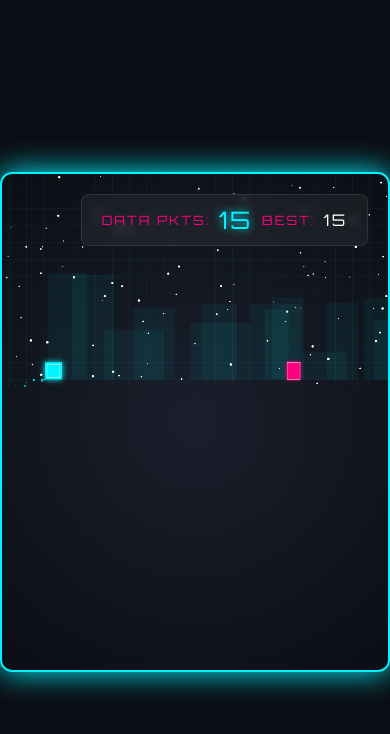
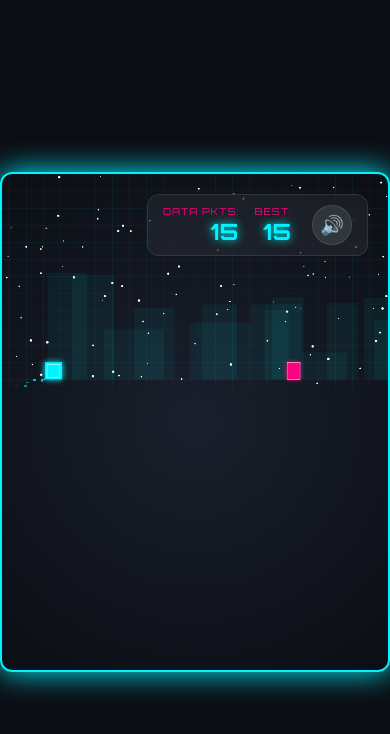
Before and after one commit to Ibnu-Alinsani/neon-runner, a website built with Vite: page index.html in a window 390 px wide. Both pictures are taken after a click on the button "START CORE". Built offline with nearby package versions, Linux system fonts and the light colour scheme; files whose address does not match are found by name.

Commit message:
feat: implement high-fidelity audio engine, universal controls, and kinetic visuals - Added Universal Jump Support: Keyboard, Mobile Touch, and Mouse Click (Desktop) - Integrated cinematic camera shake for landing, level-ups, and collisions - Optimized InputHandler with e.preventDefault() for lag-free mobile gameplay - Implemented 'Always Listening' architecture to prevent missed game signals

```diff
--- a/index.html
+++ b/index.html
@@ -31,8 +31,8 @@
             <button id="restart-btn" class="neon-btn">REBOOT</button>
         </div>
 
-        <!-- HUD: Heads-up Display -->
         <div id="hud" class="hidden">
+            <div class="score-data">
                 <div class="score-container">
                     <span class="label">DATA PKTS:</span>
                     <span id="score-val">0</span>
@@ -42,6 +42,11 @@
                     <span id="best-val">0</span>
                 </div>
             </div>
+            <!-- Audio Controller -->
+            <button id="mute-btn" class="icon-btn" title="Mute/Unmute">
+                <span id="mute-icon">🔊</span>
+            </button>
+        </div>
     </div>
 
     <!-- Entry point using ES Modules -->
--- a/src/core/AudioManager.js
+++ b/src/core/AudioManager.js
@@ -28,8 +28,8 @@ class AudioManager {
         // Start pre-fetching immediately
         this.bgmPromise = this.preFetchBGM();
 
-        window.addEventListener('click', () => this.init(), { once: true });
-        window.addEventListener('keydown', () => this.init(), { once: true });
+        // Register listeners IMMEDIATELY (Always ready to catch signals)
+        this.setupEventListeners();
     }
 
     async preFetchBGM() {
@@ -44,6 +44,10 @@ class AudioManager {
     }
 
     async init() {
+        // If we are already initializing, return the existing promise
+        if (this.initPromise) return this.initPromise;
+
+        this.initPromise = (async () => {
             if (this.isInitialized) return;
             const AudioContext = window.AudioContext || window.webkitAudioContext;
             this.ctx = new AudioContext();
@@ -72,9 +76,8 @@ class AudioManager {
             this.sidechainGain.connect(this.masterGain);
 
             this.isInitialized = true;
-        this.setupEventListeners();
 
-        // Start decoding
+            // Decode the pre-fetched buffer
             const arrayBuffer = await this.bgmPromise;
             if (arrayBuffer) {
                 try {
@@ -84,6 +87,9 @@ class AudioManager {
                     console.error('[Audio] Decoding failed:', err);
                 }
             }
+        })();
+
+        return this.initPromise;
     }
 
     setSpeed(factor, arrangementFactor = 0) {
@@ -95,22 +101,13 @@ class AudioManager {
     }
 
     setupEventListeners() {
-        eventBus.on('PLAYER_JUMP', () => this.playOneShot(440, 'sawtooth', 0.1, 0.15));
-        eventBus.on('PLAYER_LAND', () => this.playOneShot(100, 'sine', 0.15, 0.3));
-        eventBus.on('NEAR_MISS', () => this.playWessSound());
+        eventBus.on('PLAYER_JUMP', () => { if(this.isInitialized) this.playOneShot(440, 'sawtooth', 0.1, 0.15); });
+        eventBus.on('PLAYER_LAND', () => { if(this.isInitialized) this.playOneShot(100, 'sine', 0.15, 0.3); });
+        eventBus.on('NEAR_MISS', () => { if(this.isInitialized) this.playWessSound(); });
         eventBus.on('COLLISION', () => this.stopAllSounds());
         eventBus.on('GAME_START', async () => {
-            // Force init if not already (safeguard)
-            if (!this.isInitialized) await this.init();
-
-            // Wait for buffer if it's still being decoded
-            if (!this.bgmBuffer) {
-                console.log('[Audio] Waiting for BGM buffer...');
-                const arrayBuffer = await this.bgmPromise;
-                if (arrayBuffer) {
-                    this.bgmBuffer = await this.ctx.decodeAudioData(arrayBuffer);
-                }
-            }
+            // This now triggers the initialization on the first user click
+            await this.init();
 
             if (this.bgmBuffer) {
                 this.playBGM();
--- a/src/core/Engine.js
+++ b/src/core/Engine.js
@@ -91,14 +91,39 @@ class Engine {
     }
 
     init() {
-        document.getElementById('start-btn').addEventListener('click', (e) => {
+        const startBtn = document.getElementById('start-btn');
+        const restartBtn = document.getElementById('restart-btn');
+        const muteBtn = document.getElementById('mute-btn');
+        const muteIcon = document.getElementById('mute-icon');
+
+        const onStart = (e) => {
+            e.preventDefault();
             e.target.blur();
             this.start();
-        });
-        document.getElementById('restart-btn').addEventListener('click', (e) => {
+        };
+
+        const onMute = (e) => {
+            e.preventDefault();
             e.target.blur();
-            this.start();
-        });
+            const isMuted = audioManager.masterMute.gain.value === 0;
+            if (isMuted) {
+                audioManager.masterMute.gain.value = 1.0;
+                muteIcon.textContent = '🔊';
+            } else {
+                audioManager.masterMute.gain.value = 0;
+                muteIcon.textContent = '🔇';
+            }
+        };
+
+        // Click & Touch Support for all UI
+        startBtn.addEventListener('click', onStart);
+        startBtn.addEventListener('touchstart', onStart, { passive: false });
+
+        restartBtn.addEventListener('click', onStart);
+        restartBtn.addEventListener('touchstart', onStart, { passive: false });
+
+        muteBtn.addEventListener('click', onMute);
+        muteBtn.addEventListener('touchstart', onMute, { passive: false });
 
         // Initial high score display
         if (this.bestVal) this.bestVal.textContent = Math.floor(this.highScore);
@@ -281,6 +306,18 @@ class Engine {
 
     draw() {
         renderer.clear();
+
+        // --- KINETIC FOV STRETCH ---
+        // Dynamically stretch coordinates horizontally based on speed
+        const stretchFactor = 1 + Math.max(0, (this.gameSpeed - 400) * 0.0001);
+        const { ctx, width, height } = renderer;
+
+        ctx.save();
+        // Scale around the center of the screen
+        ctx.translate(width / 2, height / 2);
+        ctx.scale(stretchFactor, 1);
+        ctx.translate(-width / 2, -height / 2);
+
         this.camera.apply();
         this.backgroundLayers.forEach(layer => layer.draw());
         this.drawGrid();
@@ -288,13 +325,15 @@ class Engine {
         if (this.state === 'PLAYING' || this.state === 'GAMEOVER') {
             this.player.draw(this.ctx);
             this.obstacles.forEach(obs => obs.draw(this.ctx));
-            this.particles.draw();
+            this.particles.draw(this.gameSpeed);
         }
 
         if (this.gameSpeed > 700) {
             this.drawSpeedStreaks();
         }
+
         this.camera.restore();
+        ctx.restore(); // Restore FOV Stretch
     }
 
     drawSpeedStreaks() {
--- a/src/core/InputHandler.js
+++ b/src/core/InputHandler.js
@@ -18,6 +18,8 @@ class InputHandler {
             'Space': ACTIONS.JUMP,
             'ArrowUp': ACTIONS.JUMP,
             'KeyW': ACTIONS.JUMP,
+            'Touch': ACTIONS.JUMP, // Virtual key for touch
+            'Mouse': ACTIONS.JUMP, // Virtual key for mouse
             'ArrowDown': ACTIONS.SLIDE,
             'KeyS': ACTIONS.SLIDE,
             'Escape': ACTIONS.PAUSE,
@@ -26,6 +28,30 @@ class InputHandler {
 
         window.addEventListener('keydown', (e) => this.onKeyDown(e));
         window.addEventListener('keyup', (e) => this.onKeyUp(e));
+
+        // Mobile Touch Support (Jump on Tap)
+        window.addEventListener('touchstart', (e) => {
+            // Prevent scrolling/zooming during play
+            if (e.target.tagName !== 'BUTTON' && !e.target.closest('button')) {
+                e.preventDefault();
+                this.keys['Touch'] = true;
+            }
+        }, { passive: false });
+
+        window.addEventListener('touchend', (e) => {
+            this.keys['Touch'] = false;
+        });
+
+        // Mouse Click Support (Jump on Click)
+        window.addEventListener('mousedown', (e) => {
+            // Only trigger if left click and not on a button
+            if (e.button === 0 && e.target.tagName !== 'BUTTON' && !e.target.closest('button')) {
+                this.keys['Mouse'] = true;
+            }
+        });
+        window.addEventListener('mouseup', () => {
+            this.keys['Mouse'] = false;
+        });
     }
 
     onKeyDown(e) {
--- a/src/fx/ParticleSystem.js
+++ b/src/fx/ParticleSystem.js
@@ -85,27 +85,45 @@ export class ParticleSystem {
     }
 
     /**
-     * Render all active particles with global composition for glow
+     * Render all active particles with Kinetic Elasticity (Streaks)
+     * @param {number} gameSpeed - Current game velocity for stretching
      */
-    draw() {
-        this.ctx.save();
+    draw(gameSpeed = 0) {
+        const { ctx } = this;
+        ctx.save();
 
         // Additive blending for that intense neon glow effect
-        this.ctx.globalCompositeOperation = 'lighter';
+        ctx.globalCompositeOperation = 'lighter';
+
+        const stretchMult = Math.min(1.5, Math.max(1, (gameSpeed / 400))); // Dynamic stretch factor
 
         for (let i = 0; i < this.maxParticles; i++) {
             const p = this.pool[i];
             if (p.active) {
-                const alpha = p.life / p.maxLife;
-                this.ctx.fillStyle = p.color;
-                this.ctx.globalAlpha = alpha;
+                const alpha = Math.max(0, p.life / p.maxLife);
+                ctx.globalAlpha = alpha;
+                ctx.fillStyle = p.color;
 
-                this.ctx.beginPath();
-                this.ctx.arc(p.x, p.y, p.size, 0, Math.PI * 2);
-                this.ctx.fill();
+                // --- KINETIC STRETCH (Elasticity) ---
+                // If moving fast, draw as a streak/line
+                const streakLength = Math.abs(p.vx * 0.05) * stretchMult;
+
+                if (streakLength > 5) {
+                    ctx.beginPath();
+                    ctx.lineWidth = p.size * 1.5;
+                    ctx.strokeStyle = p.color;
+                    ctx.lineCap = 'round';
+                    ctx.moveTo(p.x, p.y);
+                    ctx.lineTo(p.x - (p.vx * 0.02 * stretchMult), p.y);
+                    ctx.stroke();
+                } else {
+                    ctx.beginPath();
+                    ctx.arc(p.x, p.y, p.size, 0, Math.PI * 2);
+                    ctx.fill();
+                }
             }
         }
 
-        this.ctx.restore();
+        ctx.restore();
     }
 }
--- a/style.css
+++ b/style.css
@@ -72,20 +72,49 @@ canvas {
     top: 20px;
     right: 20px;
     background: var(--glass-bg);
-    padding: 10px 20px;
-    border-radius: 8px;
+    padding: 10px 15px;
+    border-radius: 12px;
     border: 1px solid var(--glass-border);
-    backdrop-filter: blur(4px);
+    backdrop-filter: blur(10px);
     display: flex;
-    gap: 10px;
-    font-family: 'Orbitron', sans-serif;
-    letter-spacing: 2px;
-    opacity: 1;
-    transition: opacity 0.3s ease;
+    align-items: center;
+    gap: 20px;
+    font-family: 'Rajdhani', sans-serif;
+    letter-spacing: 1px;
+    z-index: 20;
+    transition: opacity 0.3s ease, border-color 0.5s ease;
 }
 
 #hud.hidden {
     opacity: 0;
+    pointer-events: none;
+}
+
+.score-data {
+    display: flex;
+    gap: 15px;
+}
+
+.icon-btn {
+    background: rgba(255, 255, 255, 0.1);
+    border: 1px solid var(--glass-border);
+    color: #fff;
+    width: 40px;
+    height: 40px;
+    border-radius: 50%;
+    cursor: pointer;
+    display: flex;
+    justify-content: center;
+    align-items: center;
+    font-size: 1.2rem;
+    transition: all 0.2s ease;
+}
+
+.icon-btn:hover {
+    background: var(--current-theme);
+    border-color: var(--current-theme);
+    box-shadow: 0 0 15px var(--current-theme);
+    transform: scale(1.1);
 }
 
 .neon-text {
@@ -144,18 +173,22 @@ canvas {
 
 .score-container {
     display: flex;
-    gap: 8px;
-    align-items: center;
+    flex-direction: column;
+    align-items: flex-end;
 }
 
 .score-container .label {
     color: var(--neon-pink);
-    font-size: 0.8rem;
+    font-size: 0.6rem;
+    text-transform: uppercase;
+    font-family: 'Orbitron', sans-serif;
 }
 
-#score-val {
-    font-size: 1.5rem;
+#score-val, #best-val {
+    font-size: 1.4rem;
+    font-weight: 700;
     color: var(--current-theme);
     text-shadow: 0 0 8px var(--current-theme);
     transition: color 0.5s ease;
+    font-family: 'Orbitron', sans-serif;
 }
```
Lines whose indentation alone changed are shown as unchanged.
